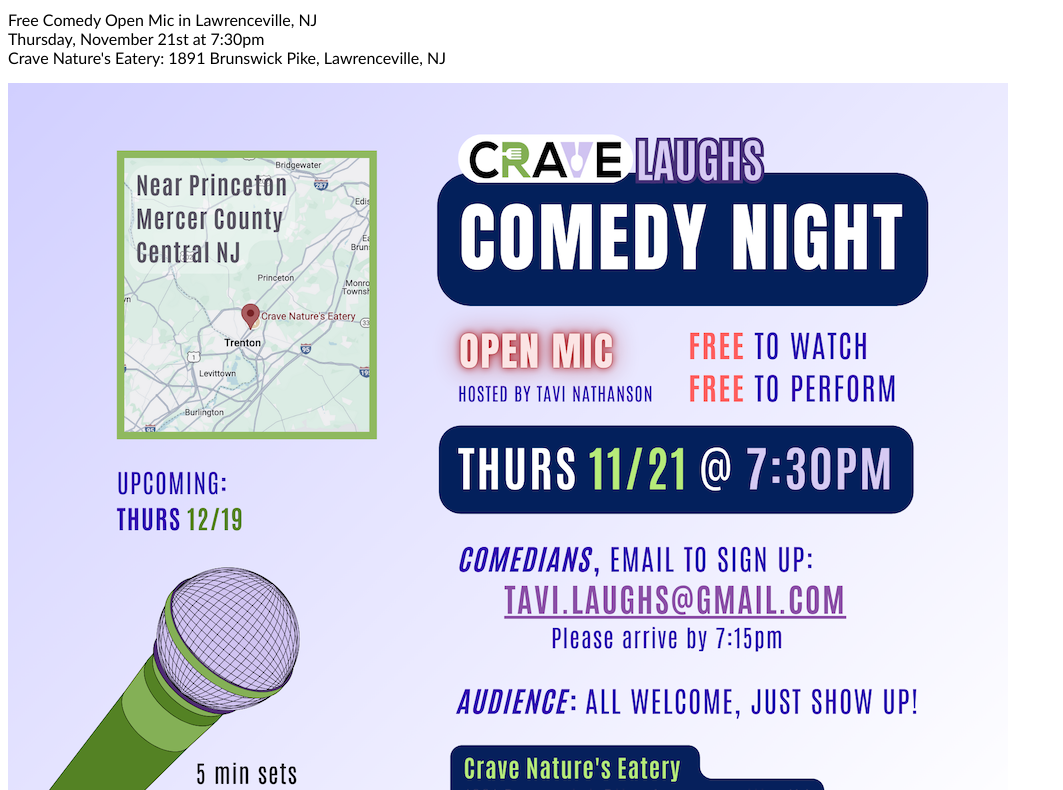
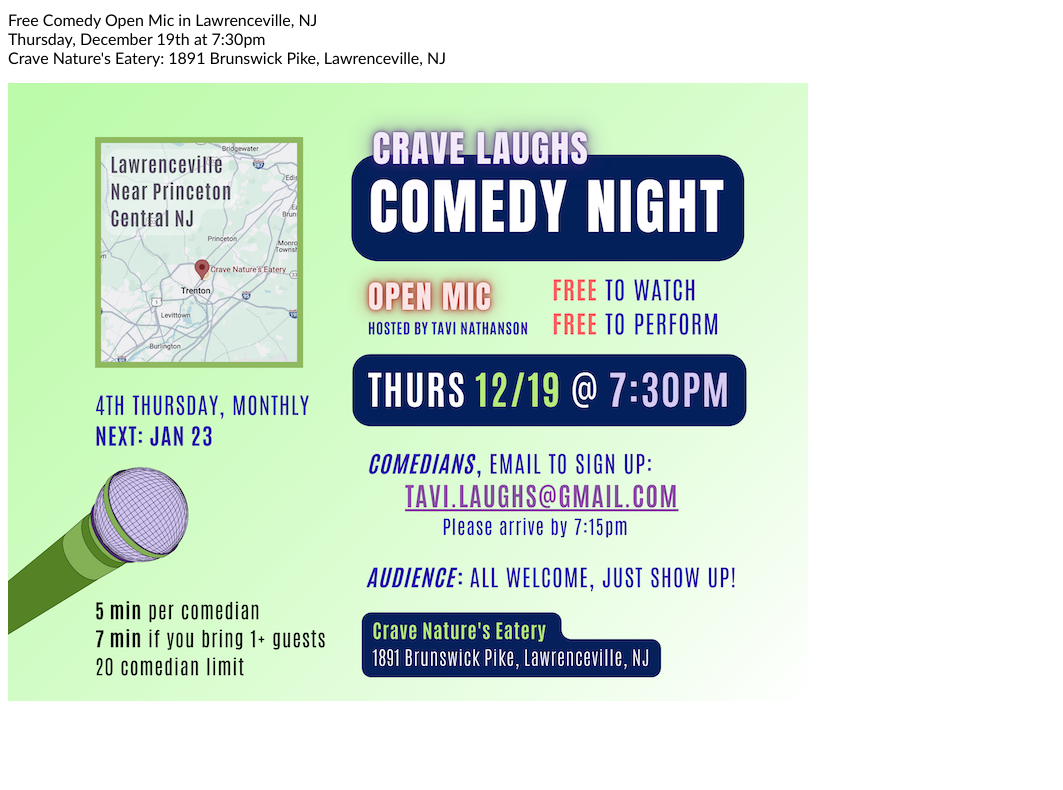
Before and after one commit to tavilaughs/tavilaughs.github.io, a plain HTML site: page index.html in a window 1280 px wide. Shown: the part 120-910 px from the top of the page, without its empty margins (0-1063 px from the left). After the commit the page ends 833 px from the top, so only its background shows below. Drawn offline with Linux system fonts and the light colour scheme.

Commit message:
Update index.html

```diff
--- a/index.html
+++ b/index.html
@@ -25,10 +25,10 @@
     <p>
         Free Comedy Open Mic in Lawrenceville, NJ
         <br />
-        Thursday, November 21st at 7:30pm
+        Thursday, December 19th at 7:30pm
         <br />
         Crave Nature's Eatery: 1891 Brunswick Pike, Lawrenceville, NJ
     </p>
-    <img src="crave_laughs_1121_small.png" alt="Email tavi.laughs@gmail.com">
+    <img src="crave_laughs_1219_small.png" alt="Email tavi.laughs@gmail.com">
 </body>
 </html>
```
